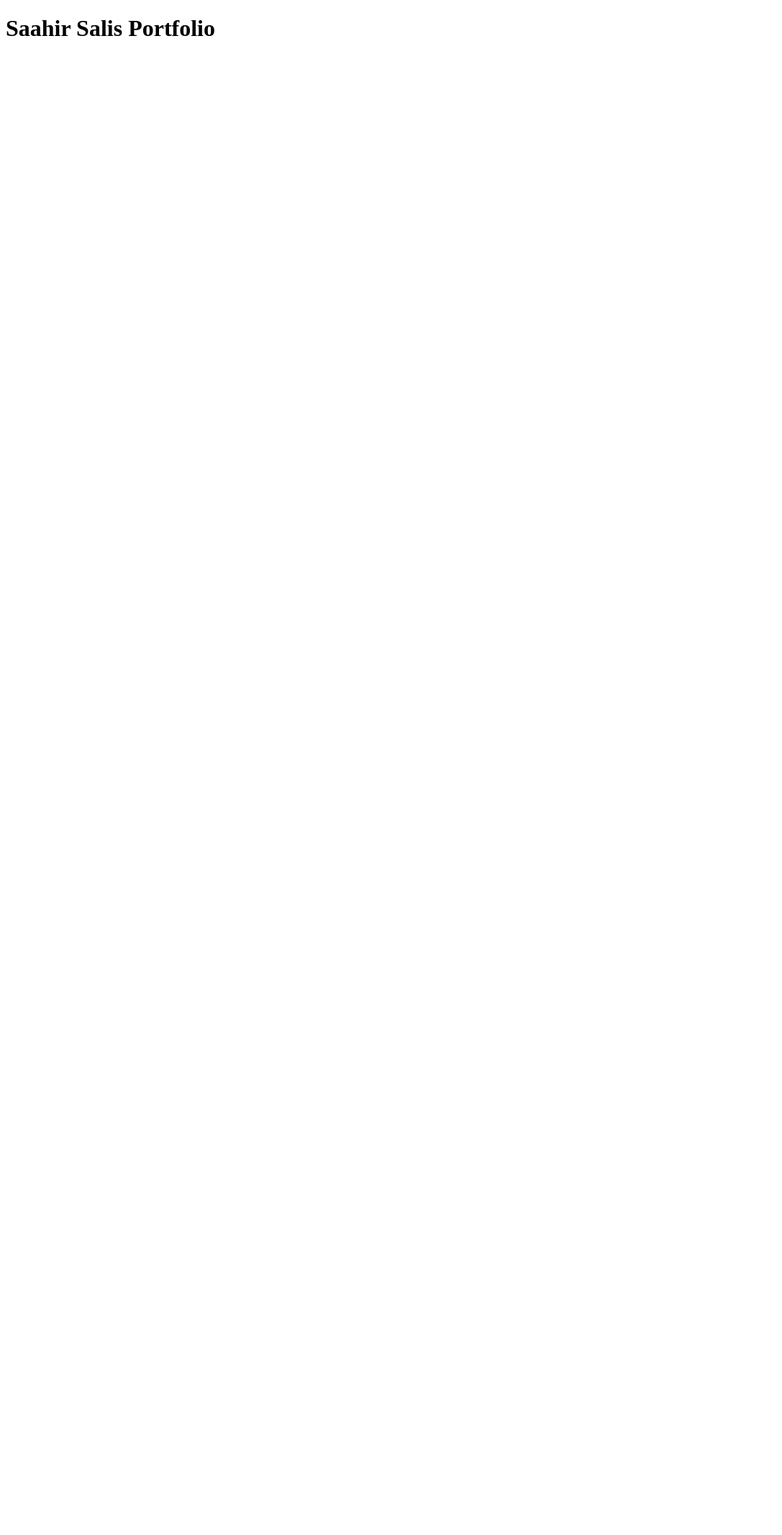
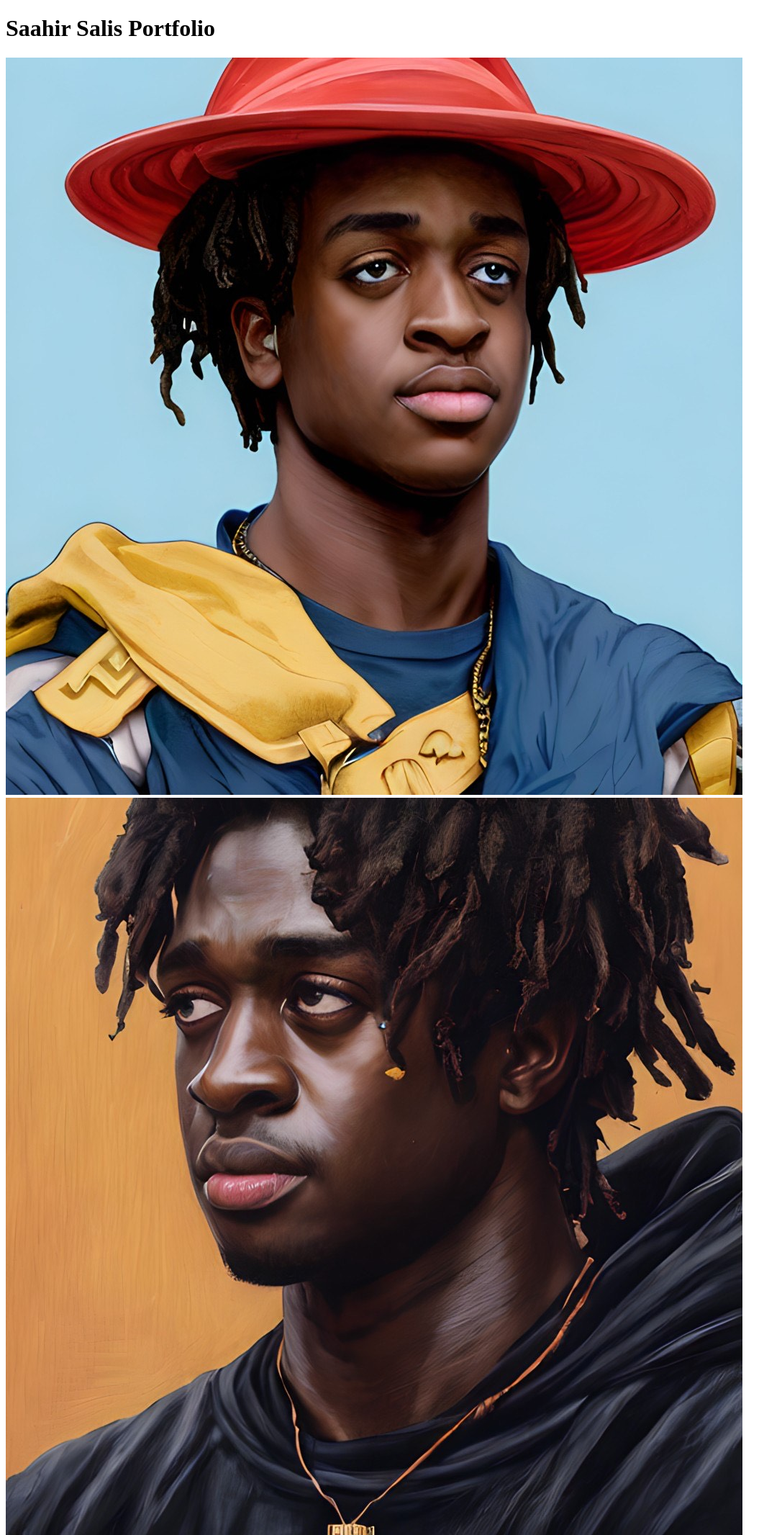
Before and after one commit to Salisaak/LePortfolio, a plain HTML site: page index.html in a window 1280 px wide. Shown: the whole page at 72% size, without its empty margins (0-1087 px from the left). Before the commit the page ends 800 px from the top, so only its background shows below. Drawn offline with Linux system fonts and the light colour scheme.

Commit message:
Added picture

```diff
--- a/index.html
+++ b/index.html
@@ -3,7 +3,7 @@
 <body>
 
 <h1>Saahir Salis Portfolio</h1>
-
-
+<img src="lepiece.jpeg" alt="yaboi">
+    <img src="sunder.jpeg" alt="leboi">
 </body>
 </html>
```
Also changed, not shown: duvay.jpeg (added), lepiece.jpeg (added), redcoat.jpeg (added), sunder.jpeg (added), 1 other file.
